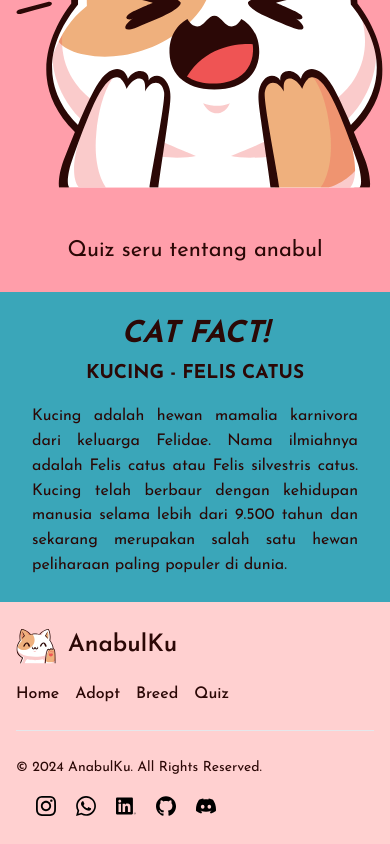
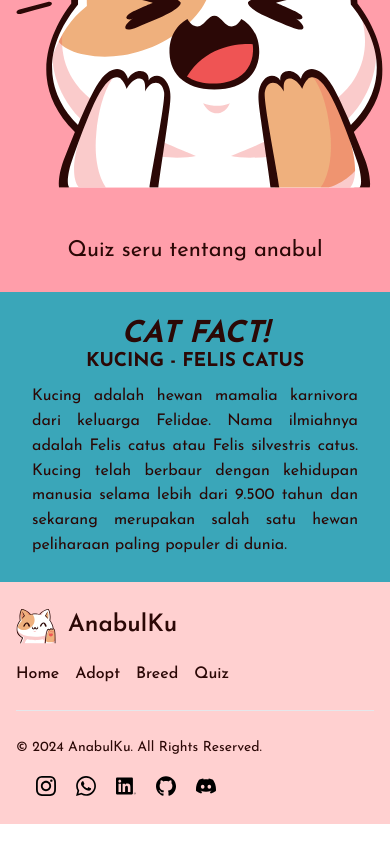
Before and after one commit to riyanthi25/AnabulKu, a React (Vite) app: page / in a window 390 px wide. Shown: the part 1446-2290 px from the top of the page. Built offline with nearby package versions, Linux system fonts and the light colour scheme.

Commit message:
Refactoring style

```diff
--- a/src/layout/home/catFact.jsx
+++ b/src/layout/home/catFact.jsx
@@ -11,10 +11,10 @@ function CatFact() {
             </h1>
           </div>
           <div className="md:pr-[110px]">
-            <h3 className="font-extrabold flex md:justify-end justify-center md:text-[35px] text-[19px]">
+            <h3 className="font-extrabold flex md:justify-end justify-center md:text-[35px] text-[19px] md:mt-0 mt-[-12px]">
               KUCING - FELIS CATUS
             </h3>
-            <p className="md:text-[18px] flex md:justify-end md:text-end text-justify md:px-0 px-8 md:pb-0 pb-6 md:pt-0 pt-4">
+            <p className="md:text-[18px] flex md:justify-end md:text-end text-justify md:px-0 px-8 md:pb-0 pb-6 md:pt-0 pt-2">
               Kucing adalah hewan mamalia karnivora dari keluarga Felidae. Nama
               ilmiahnya adalah Felis catus atau Felis silvestris catus. Kucing
               telah berbaur dengan kehidupan manusia selama lebih dari 9.500
```
